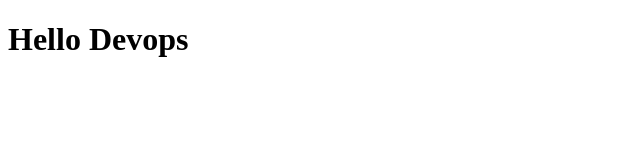
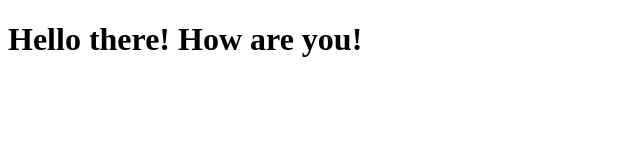
Before and after one commit to geekified05/lab-exam, a plain HTML site: page index.html in a window 1280 px wide. Shown: the whole page, without its empty margins (0-640 px from the left). Drawn offline with Linux system fonts and the light colour scheme.

Commit message:
Update website

```diff
--- a/index.html
+++ b/index.html
@@ -4,6 +4,6 @@
         <title>My Website</title>
     </head>
     <body>
-        <h1>Hello Devops</h1>
+        <h1>Hello there! How are you!</h1>
     </body>
 </html>
```
